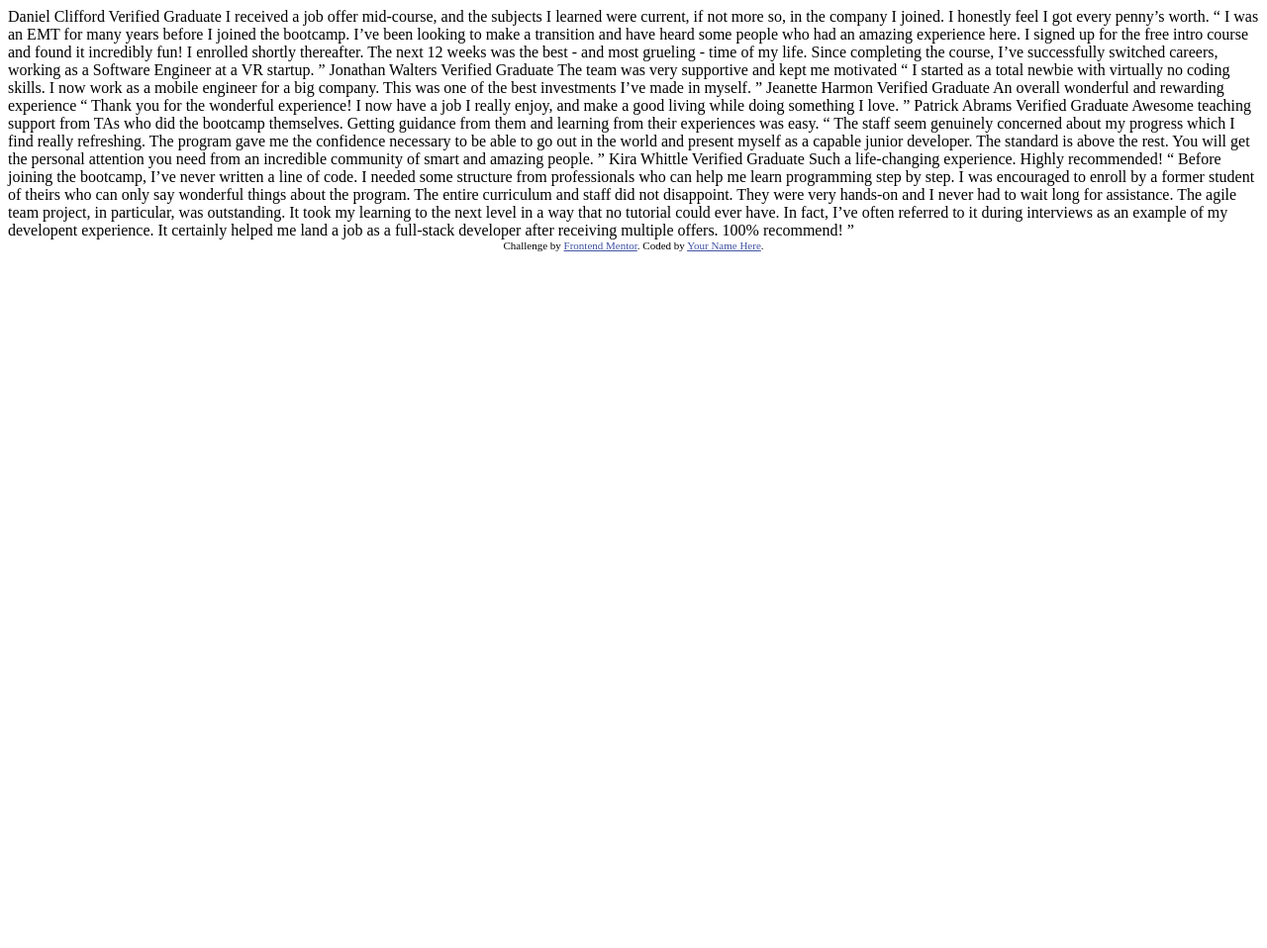
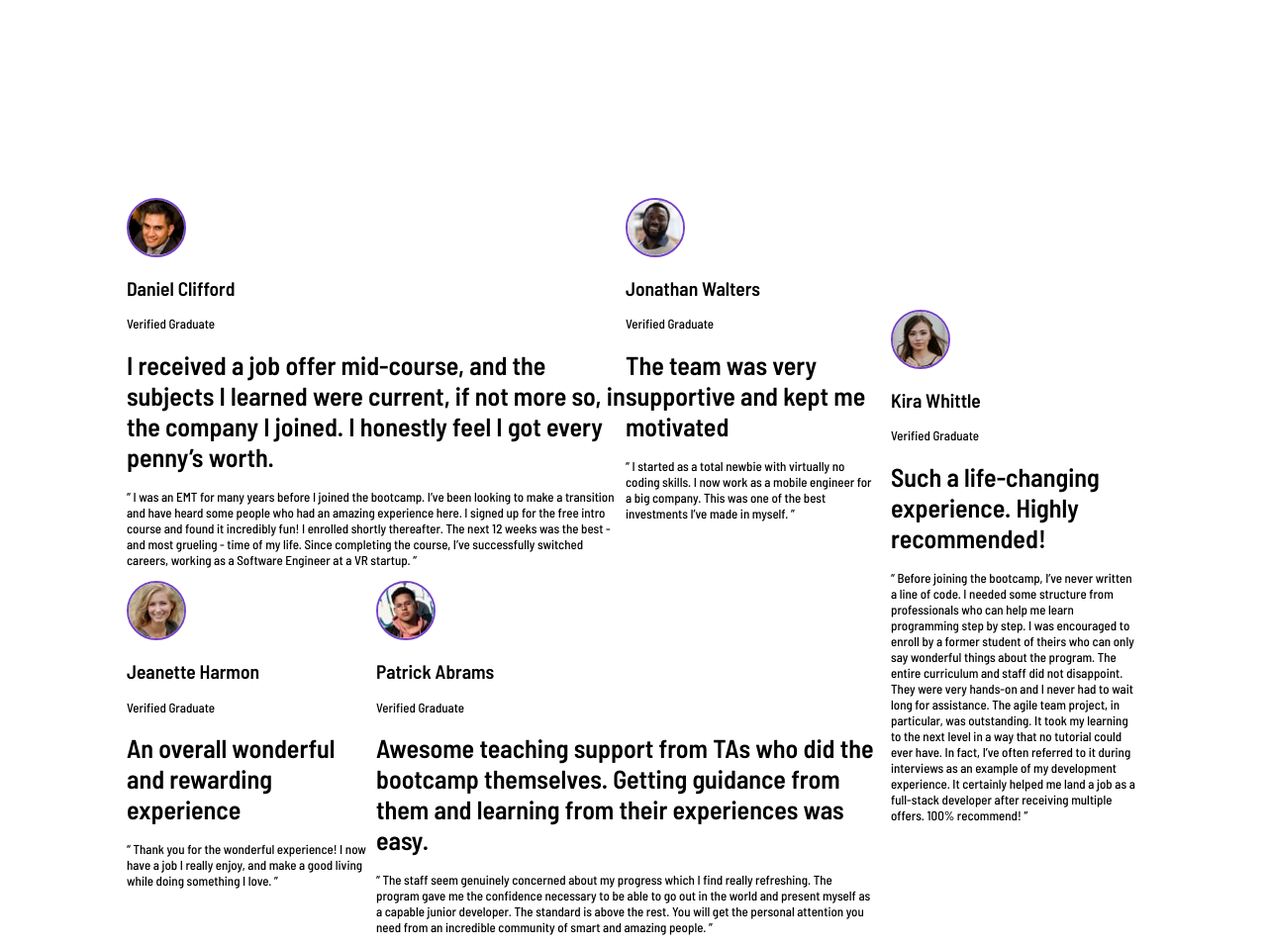
Before and after one commit to teadulellari/frontend-testimonials, a plain HTML site: page index.html in a window 1280 px wide. Shown: the whole page at 99% size. Before the commit the page ends 800 px from the top, so only its background shows below. Drawn offline with Linux system fonts and the light colour scheme.

Commit message:
editing html and starting with basic styling

```diff
--- a/index.html
+++ b/index.html
@@ -1,76 +1,154 @@
 <!DOCTYPE html>
 <html lang="en">
-<head>
-  <meta charset="UTF-8">
-  <meta name="viewport" content="width=device-width, initial-scale=1.0"> <!-- displays site properly based on user's device -->
+  <head>
+    <meta charset="UTF-8" />
+    <meta
+      name="viewport"
+      content="width=device-width, initial-scale=1.0"
+    />
+    <!-- displays site properly based on user's device -->
 
-  <link rel="icon" type="image/png" sizes="32x32" href="./images/favicon-32x32.png">
+    <link
+      rel="icon"
+      type="image/png"
+      sizes="32x32"
+      href="./images/favicon-32x32.png"
+    />
+    <link rel="stylesheet" href="styles.css" />
 
-  <title>Frontend Mentor | [Challenge Name Here]</title>
+    <title>Frontend Mentor | [Challenge Name Here]</title>
+    <link
+      rel="preconnect"
+      href="https://fonts.googleapis.com"
+    />
+    <link
+      rel="preconnect"
+      href="https://fonts.gstatic.com"
+      crossorigin
+    />
+    <link
+      href="https://fonts.googleapis.com/css2?family=Barlow+Semi+Condensed:wght@500;600&display=swap"
+      rel="stylesheet"
+    />
+  </head>
 
-  <!-- Feel free to remove these styles or customise in your own stylesheet 👍 -->
-  <style>
-    .attribution { font-size: 11px; text-align: center; }
-    .attribution a { color: hsl(228, 45%, 44%); }
-  </style>
-</head>
-<body>
-  Daniel Clifford
-  Verified Graduate
 
-  I received a job offer mid-course, and the subjects I learned were current, if not more so,
-  in the company I joined. I honestly feel I got every penny’s worth.
+  <body>
+    <div class="container">
+      <div class="col col-1">
+        <div class="col-1-1">
+          <div class="info">
+            <img src="./images/image-daniel.jpg" alt="Daniel" />
+            <div>
+              <h2>Daniel Clifford</h2>
+              <span>Verified Graduate </span>
+            </div>
+          </div>
+          <h1>
+            I received a job offer mid-course, and the subjects I
+            learned were current, if not more so, in the company I
+            joined. I honestly feel I got every penny’s worth.
+          </h1>
 
-  “ I was an EMT for many years before I joined the bootcamp. I’ve been looking to make a
-  transition and have heard some people who had an amazing experience here. I signed up
-  for the free intro course and found it incredibly fun! I enrolled shortly thereafter.
-  The next 12 weeks was the best - and most grueling - time of my life. Since completing
-  the course, I’ve successfully switched careers, working as a Software Engineer at a VR startup. ”
+          <p>
+            “ I was an EMT for many years before I joined the
+            bootcamp. I’ve been looking to make a transition and
+            have heard some people who had an amazing experience
+            here. I signed up for the free intro course and found
+            it incredibly fun! I enrolled shortly thereafter. The
+            next 12 weeks was the best - and most grueling - time
+            of my life. Since completing the course, I’ve
+            successfully switched careers, working as a Software
+            Engineer at a VR startup. ”
+          </p>
+        </div>
+        <div class="col-1-2">
+          <div class="info">
+          <img src="./images/image-jonathan.jpg" alt="Jonathan" />
+           <div>
+          <h2>Jonathan Walters</h2>
+          <span>Verified Graduate </span>
+        </div>
+        </div>
+          <h1>The team was very supportive and kept me motivated</h1>
+          <p>
+            “ I started as a total newbie with virtually no coding skills. I now
+            work as a mobile engineer for a big company. This was one of the
+            best investments I’ve made in myself. ”
+          </p>
+        </div>
+        <div class="col-1-3">
+          <div class="info">
+            <img src="./images/image-jeanette.jpg" alt="Jeanette" />
+            <div>
+              <h2>Jeanette Harmon</h2>
+              <span>Verified Graduate </span>
+            </div>
+          </div>
+          <h1>
+            An overall wonderful and rewarding experience
+          </h1>
+          <p>
+            “ Thank you for the wonderful experience! I now have a
+            job I really enjoy, and make a good living while
+            doing something I love. ”
+          </p>
+        </div>
+        <div class="col-1-4">
+          <div class="info">
+            <img src="./images/image-patrick.jpg" alt="Patrick" />
+            <div>
+              <h2>Patrick Abrams</h2>
+              <span>Verified Graduate </span>
+            </div>
+          </div>
+          <h1>
+            Awesome teaching support from TAs who did the
+            bootcamp themselves. Getting guidance from them and
+            learning from their experiences was easy.
+          </h1>
+          <p>
+            “ The staff seem genuinely concerned about my
+            progress which I find really refreshing. The program
+            gave me the confidence necessary to be able to go
+            out in the world and present myself as a capable
+            junior developer. The standard is above the rest. You
+            will get the personal attention you need from an
+            incredible community of smart and amazing people. ”
+          </p>
+        </div>
+      </div>
 
-  Jonathan Walters
-  Verified Graduate
-
-  The team was very supportive and kept me motivated
-
-  “ I started as a total newbie with virtually no coding skills. I now work as a mobile engineer
-  for a big company. This was one of the best investments I’ve made in myself. ”
-
-  Jeanette Harmon
-  Verified Graduate
-
-  An overall wonderful and rewarding experience
-
-  “ Thank you for the wonderful experience! I now have a job I really enjoy, and make a good living
-  while doing something I love. ”
-
-  Patrick Abrams
-  Verified Graduate
-
-  Awesome teaching support from TAs who did the bootcamp themselves. Getting guidance from them and
-  learning from their experiences was easy.
-
-  “ The staff seem genuinely concerned about my progress which I find really refreshing. The program
-  gave me the confidence necessary to be able to go out in the world and present myself as a capable
-  junior developer. The standard is above the rest. You will get the personal attention you need from
-  an incredible community of smart and amazing people. ”
-
-  Kira Whittle
-  Verified Graduate
-
-  Such a life-changing experience. Highly recommended!
-
-  “ Before joining the bootcamp, I’ve never written a line of code. I needed some structure from
-  professionals who can help me learn programming step by step. I was encouraged to enroll by a former
-  student of theirs who can only say wonderful things about the program. The entire curriculum and staff
-  did not disappoint. They were very hands-on and I never had to wait long for assistance. The agile team
-  project, in particular, was outstanding. It took my learning to the next level in a way that no tutorial
-  could ever have. In fact, I’ve often referred to it during interviews as an example of my developent
-  experience. It certainly helped me land a job as a full-stack developer after receiving multiple offers.
-  100% recommend! ”
-
-  <div class="attribution">
-    Challenge by <a href="https://www.frontendmentor.io?ref=challenge" target="_blank">Frontend Mentor</a>.
-    Coded by <a href="#">Your Name Here</a>.
-  </div>
-</body>
+      <div class="col col-2">
+        <div class="info">
+          <img src="./images/image-kira.jpg" alt="Kira" />
+          <div>
+          <h2>Kira Whittle</h2>
+          <span>Verified Graduate </span>
+        </div>
+        </div>
+        <h1>
+          Such a life-changing experience. Highly
+          recommended!
+        </h1>
+        <p>
+          “ Before joining the bootcamp, I’ve never written a
+          line of code. I needed some structure from
+          professionals who can help me learn programming step
+          by step. I was encouraged to enroll by a former
+          student of theirs who can only say wonderful things
+          about the program. The entire curriculum and staff
+          did not disappoint. They were very hands-on and I
+          never had to wait long for assistance. The agile
+          team project, in particular, was outstanding. It
+          took my learning to the next level in a way that no
+          tutorial could ever have. In fact, I’ve often
+          referred to it during interviews as an example of
+          my development experience. It certainly helped me
+          land a job as a full-stack developer after receiving
+          multiple offers. 100% recommend! ”
+        </p>
+      </div>
+    </div>
+  </body>
 </html>
--- /dev/null
+++ b/styles.css
@@ -0,0 +1,71 @@
+/*
+Note for text colors:
+
+1. "Verified Graduate" has the same color as the person's name with 50% opacity
+2. Review paragraphs inside the quotations have the same color as well, but are at 70% opacity*/
+
+
+
+:root{
+    --primary-violet: hsl(263, 55%, 52%);
+    --primary-grayblue: hsl(217, 19%, 35%);
+    --primary-blackishblue: hsl(219, 29%, 14%);
+    --primary-white: hsl(0, 0%, 100%);
+    --secondary-gray: hsl(0, 0%, 81%);
+    --secondary-blue: hsl(210, 46%, 95%);
+    --gap: 1rem;
+}
+html, body {
+    height: 100%;
+    margin: 0;
+}
+
+body {
+    font-size: 13px;
+    font-family: "Barlow Semi Condensed", sans-serif;
+    display: grid;
+    place-items: center;
+}
+.container {
+    display: grid;
+    grid-template-columns: 3fr 1fr;
+    grid-template-rows: 1fr 1fr fr;
+    width: 80%;
+    gap: var(--gap);
+    justify-items: center;
+    align-items: center;
+    margin-top: 200px;
+    margin-bottom: 200px;
+}
+img{
+    border-radius: 50%;
+    border: 2px solid var(--primary-violet);
+}
+.col{
+   justify-self: center;
+   align-self: center;
+}
+
+.col-1{
+    display: grid;
+    grid-template-columns: 1fr 1fr 1fr;
+    grid-template-rows: 1fr 1 fr;
+    justify-content: center;
+    align-content: center;
+}
+.col-1-1{
+    grid-column: 1/span 2;
+    grid-row: 1 ;
+}
+.col-1-2{
+    grid-column: 3;
+    grid-row: 1 ;
+}
+.col-1-3{
+    grid-column: 1;
+    grid-row: 2 ;
+}
+.col-1-4{
+    grid-column: 2/span 2;
+    grid-row: 2;
+}
```
